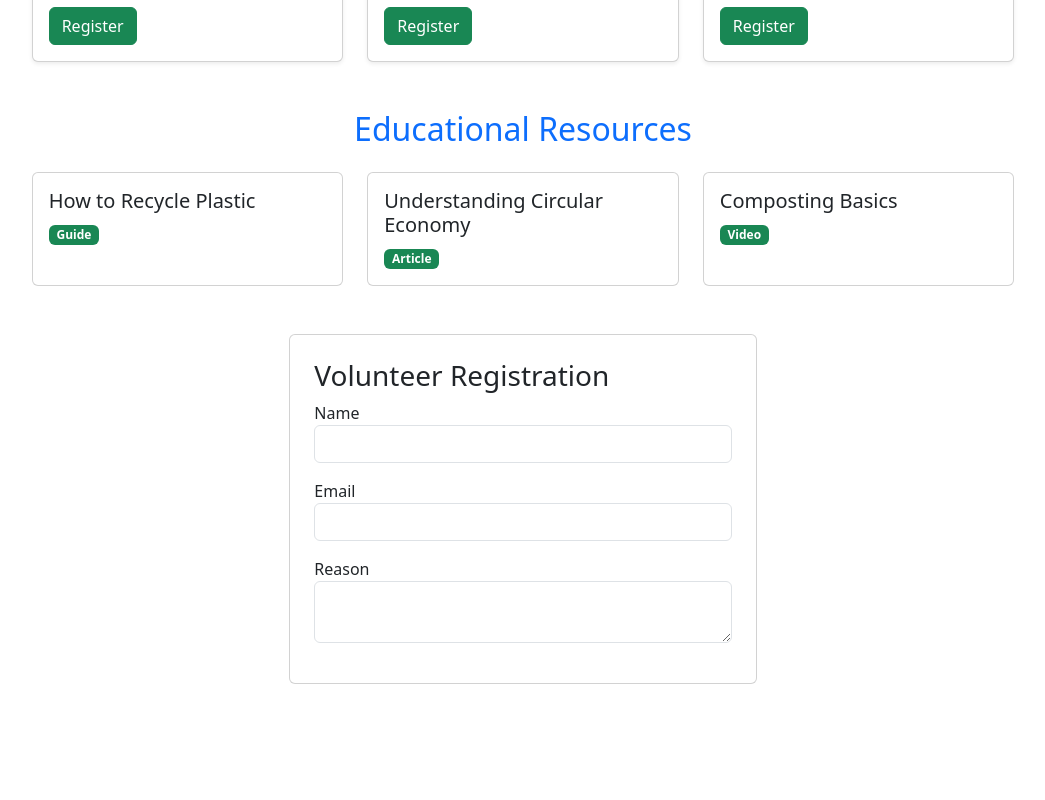
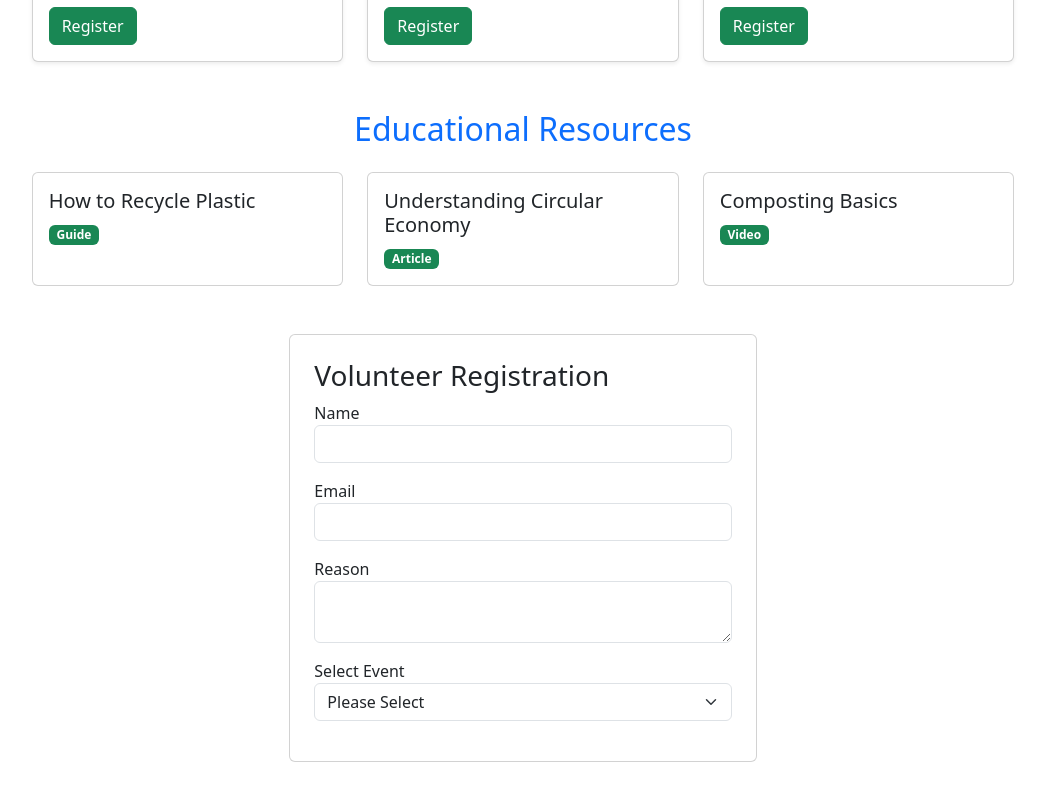
Before and after one commit to ZHENYU-ZHAO-MAX/FIT5032-A1.2-EcoCycle-Melbourne, a Vue app: page / in a window 1280 px wide. Shown: the part 581-1381 px from the top of the page, without its empty margins (117-1162 px from the left). Before the commit the page ends 1313 px from the top, so only its background shows below. Built offline with nearby package versions, Linux system fonts and the light colour scheme.

Commit message:
Connected volunteer form with event selection

```diff
--- a/src/App.vue
+++ b/src/App.vue
@@ -158,7 +158,9 @@ Get Involved
 
   <div class="col-12 col-md-8 col-lg-6">
 
-    <VolunteerForm />
+    <VolunteerForm
+:events="events"
+/>
 
   </div>
   </div>
--- a/src/components/VolunteerForm.vue
+++ b/src/components/VolunteerForm.vue
@@ -1,4 +1,7 @@
 <script setup>
+defineProps({
+events:Array
+})
 import { ref } from 'vue'
 
 const name = ref('')
@@ -56,6 +59,9 @@ const validateReason = () => {
   }
 
 }
+
+const selectedEvent = ref('')
+
 </script>
 
 <template>
@@ -112,6 +118,39 @@ v-model="reason"
 
 </div>
 
+<div class="mb-3">
+
+<label>
+Select Event
+</label>
+
+<select
+class="form-select"
+v-model="selectedEvent"
+>
+
+<option disabled value="">
+Please Select
+</option>
+
+<option
+v-for="
+event
+in
+events
+"
+:key="event.id"
+:value="event.title"
+>
+
+{{ event.title }}
+
+</option>
+
+</select>
+
+</div>
+
 </div>
 
 </template>
```
